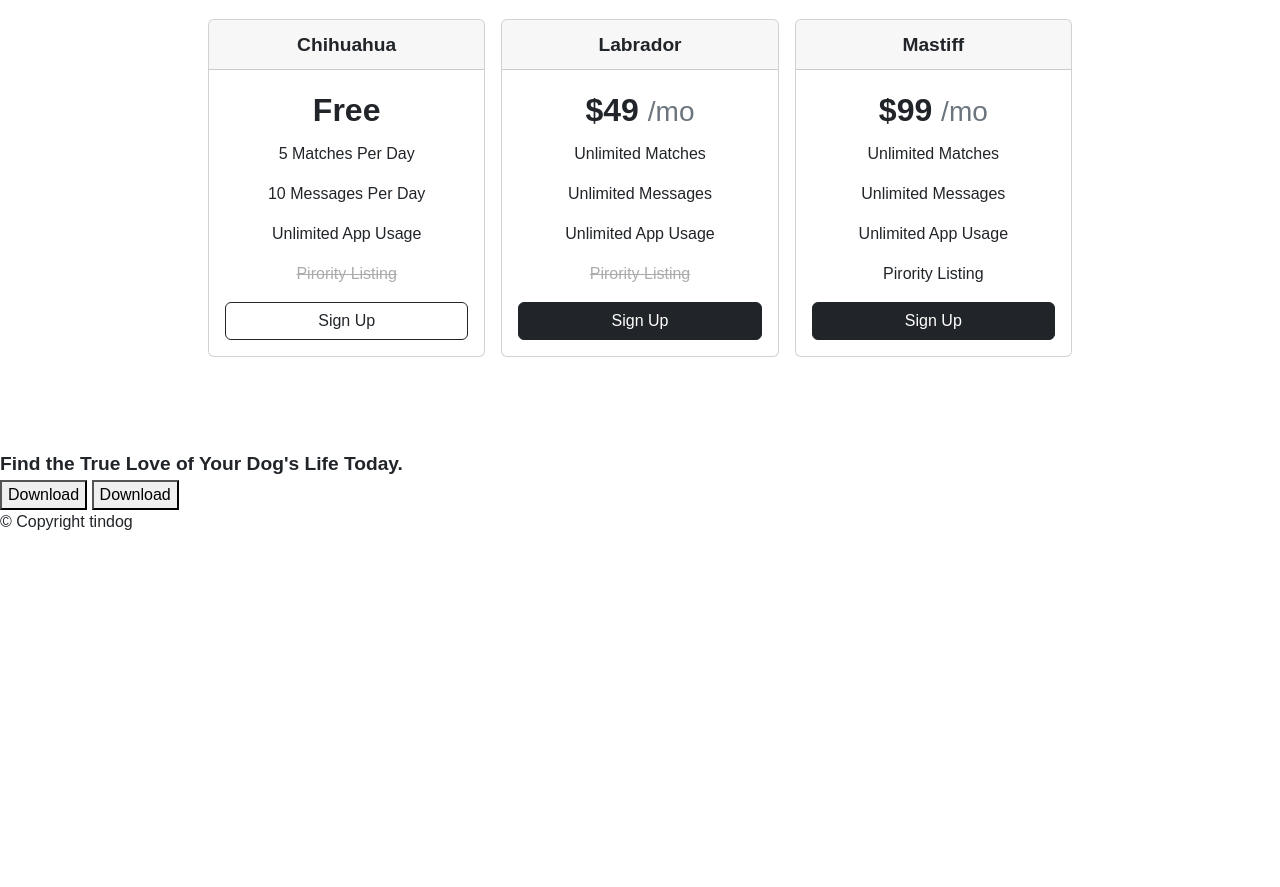
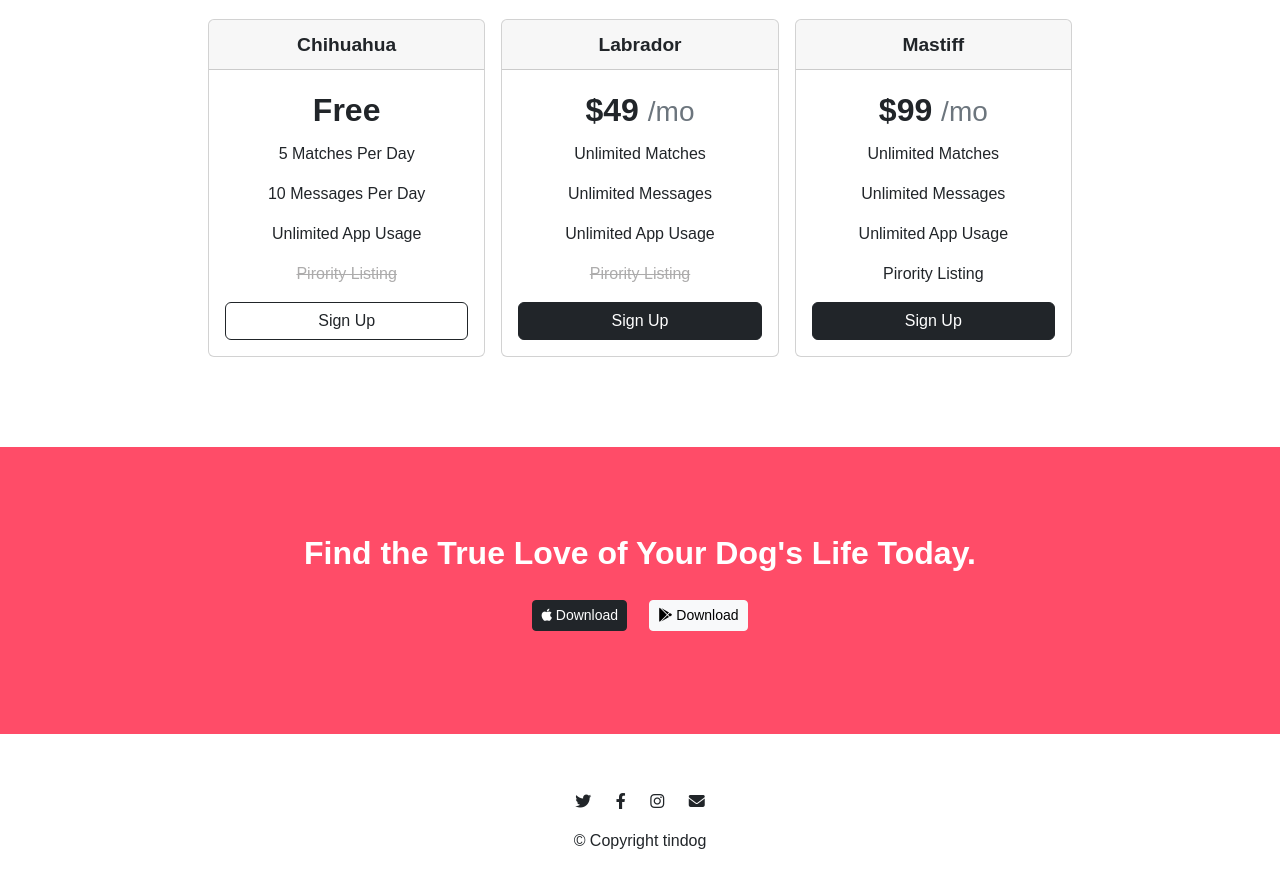
Before and after one commit to MrAces101/tindog-Demo-Site, a plain HTML site: page index.html in a window 1280 px wide. Shown: the part 1831-2718 px from the top of the page. Before the commit the page ends 2381 px from the top, so only its background shows below. Drawn offline with nearby package versions, Linux system fonts and the light colour scheme.

Commit message:
Full Site Completed
CTA and Footer Sections completed - next refcturing

```diff
--- a/css/styles.css
+++ b/css/styles.css
@@ -93,7 +93,7 @@ h1 {
 }
 
 .f-icons {
-  color: #ef8172;
+  color: #ff4c68;
   font-size: 3.5rem;
   margin-bottom: 1rem;
 }
@@ -105,7 +105,7 @@ h1 {
 
 #testimonials {
   text-align: center;
-  background-color: #ef8172;
+  background-color: #ff4c68;
   color: #fff;
   position: relative;
 }
@@ -121,7 +121,7 @@ h1 {
 }
 
 #press {
-  background-color: #ef8172;
+  background-color: #ff4c68;
   text-align: center;
   padding-bottom: 5%;
 
@@ -174,4 +174,42 @@ h1 {
   h1 {
     font-size: 3.3rem;
   }
+
+  .cta-h3 {
+    font-size: 3rem;
+  }
 }
+
+/* CTA Section */
+
+#cta {
+  background-color: #ff4c68;
+  font-family: 'Montserrat-black', sans-serif;
+  color: white;
+  padding: 3% 0;
+}
+
+.cta-btn {
+  margin: 2% 1% 3%;
+}
+
+.cta-h3 {
+  font-size: 2rem;
+  line-height: 1.5;
+  font-weight: 900;
+}
+
+/* Footer Section */
+
+#footer {
+  padding: 3% 15%;
+  background-color: #fff;
+  text-align: center;
+}
+
+.cta-icon {
+  margin: 20px 10px;
+}
+.cta-icon:hover {
+  color: #ff4c68;
+}
--- a/index.html
+++ b/index.html
@@ -39,13 +39,13 @@
 
           <ul class="navbar-nav ms-auto mb-2 mb-lg-0">
             <li class="nav-item">
-              <a class="nav-link active" aria-current="page" href="#">Contact</a>
+              <a class="nav-link active" aria-current="page" href="#footer">Contact</a>
             </li>
             <li class="nav-item">
-              <a class="nav-link" href="#">Pricing</a>
+              <a class="nav-link" href="#pricing">Pricing</a>
             </li>
             <li class="nav-item">
-              <a class="nav-link" href="#">Download</a>
+              <a class="nav-link" href="#cta">Download</a>
             </li>
           </ul>
           </li>
@@ -198,19 +198,27 @@
 
   <section id="cta">
 
-    <h3>Find the True Love of Your Dog's Life Today.</h3>
-    <button type="button">Download</button>
-    <button type="button">Download</button>
+    <div class="container-fluid text-center">
+
+      <h3 class="cta-h3">Find the True Love of Your Dog's Life Today.</h3>
+      <button class="cta-btn btn btn-sm btn-dark" type="button"> <i class="fa-brands fa-apple"></i> Download</button>
+
+      <button class="cta-btn btn btn-sm btn-light" type="button"> <i class="fa-brands fa-google-play"></i> Download</button>
+    </div>
 
   </section>
 
   <!-- Footer -->
 
   <footer id="footer">
-
+    <i class="cta-icon fa-brands fa-twitter"></i>
+    <i class="cta-icon fa-brands fa-facebook-f"></i>
+    <i class="cta-icon fa-brands fa-instagram"></i>
+    <i class="cta-icon fa-solid fa-envelope"></i>
     <p>© Copyright tindog</p>
 
   </footer>
+
   </div>
   <script src="https://cdn.jsdelivr.net/npm/@popperjs/core@2.11.6/dist/umd/popper.min.js" integrity="sha384-oBqDVmMz9ATKxIep9tiCxS/Z9fNfEXiDAYTujMAeBAsjFuCZSmKbSSUnQlmh/jp3" crossorigin="anonymous"></script>
   <script src="https://cdn.jsdelivr.net/npm/bootstrap@5.2.1/dist/js/bootstrap.bundle.min.js" integrity="sha384-u1OknCvxWvY5kfmNBILK2hRnQC3Pr17a+RTT6rIHI7NnikvbZlHgTPOOmMi466C8" crossorigin="anonymous"></script>
```
Lines whose indentation alone changed are shown as unchanged.
